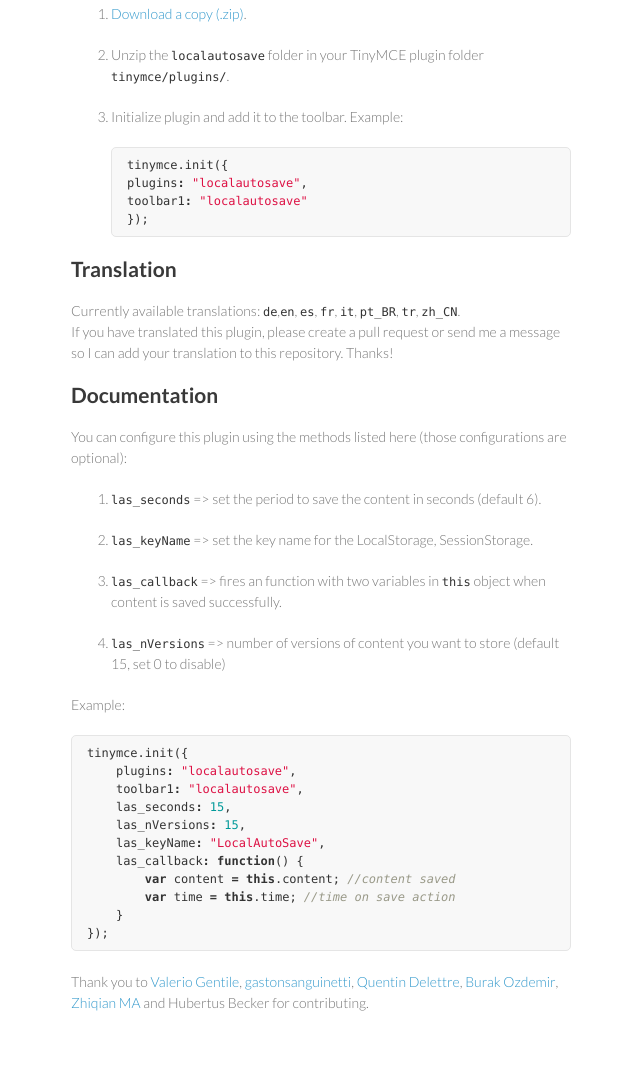
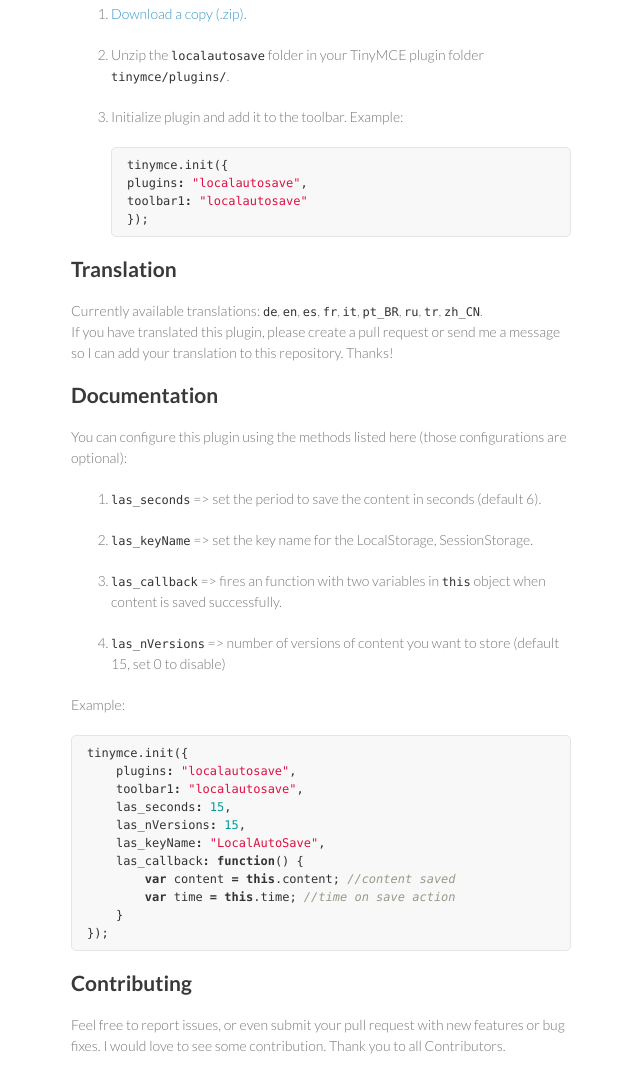
Before and after one commit to valtlfelipe/TinyMCE-LocalAutoSave, a plain HTML site: page index.html in a window 1280 px wide. Shown: the part 700-1792 px from the top of the page, without its empty margins (499-1139 px from the left). Drawn offline with nearby package versions, Linux system fonts and the light colour scheme; a script that the page names is missing.

Commit message:
Release 0.4.5

```diff
--- a/index.html
+++ b/index.html
@@ -20,7 +20,7 @@
 			selector : "#demoTextArea",
 			las_nVersions: 3,
 			external_plugins : {
-				"localautosave" : "https://cdn.rawgit.com/valtlfelipe/TinyMCE-LocalAutoSave/0.4.4/localautosave/plugin.min.js"
+				"localautosave" : "https://cdn.rawgit.com/valtlfelipe/TinyMCE-LocalAutoSave/0.4.5/localautosave/plugin.min.js"
 			}
 		});
 	</script>
@@ -86,7 +86,7 @@
 </ol><h2>
 <a name="translation" class="anchor" href="#translation"><span class="octicon octicon-link"></span></a>Translation</h2>
 
-<p>Currently available translations: <code>de</code>,<code>en</code>, <code>es</code>, <code>fr</code>, <code>it</code>, <code>pt_BR</code>, <code>tr</code>, <code>zh_CN</code>.
+<p>Currently available translations: <code>de</code>, <code>en</code>, <code>es</code>, <code>fr</code>, <code>it</code>, <code>pt_BR</code>, <code>ru</code>, <code>tr</code>, <code>zh_CN</code>.
 <br>
 If you have translated this plugin, please create a pull request or send me a message so I can add your translation to this repository. Thanks!</p>
 
@@ -115,7 +115,10 @@ If you have translated this plugin, please create a pull request or send me a me
 <span class="p">});</span>
 </pre></div>
 
-<p>Thank you to <a href="https://github.com/dvcama">Valerio Gentile</a>, <a href="https://github.com/gastonsanguinetti">gastonsanguinetti</a>, <a href="https://github.com/qdelettre">Quentin Delettre</a>, <a href="https://github.com/ozdemirburak">Burak Ozdemir</a>, <a href="https://github.com/horans">Zhiqian MA</a> and Hubertus Becker for contributing.</p>
+<h2>
+<a name="contributing" class="anchor" href="#contributing"><span class="octicon octicon-link"></span></a>Contributing</h2>
+
+<p>Feel free to report issues, or even submit your pull request with new features or bug fixes. I would love to see some contribution. Thank you to all Contributors.</p>
 
       </section>
       <footer>
```
